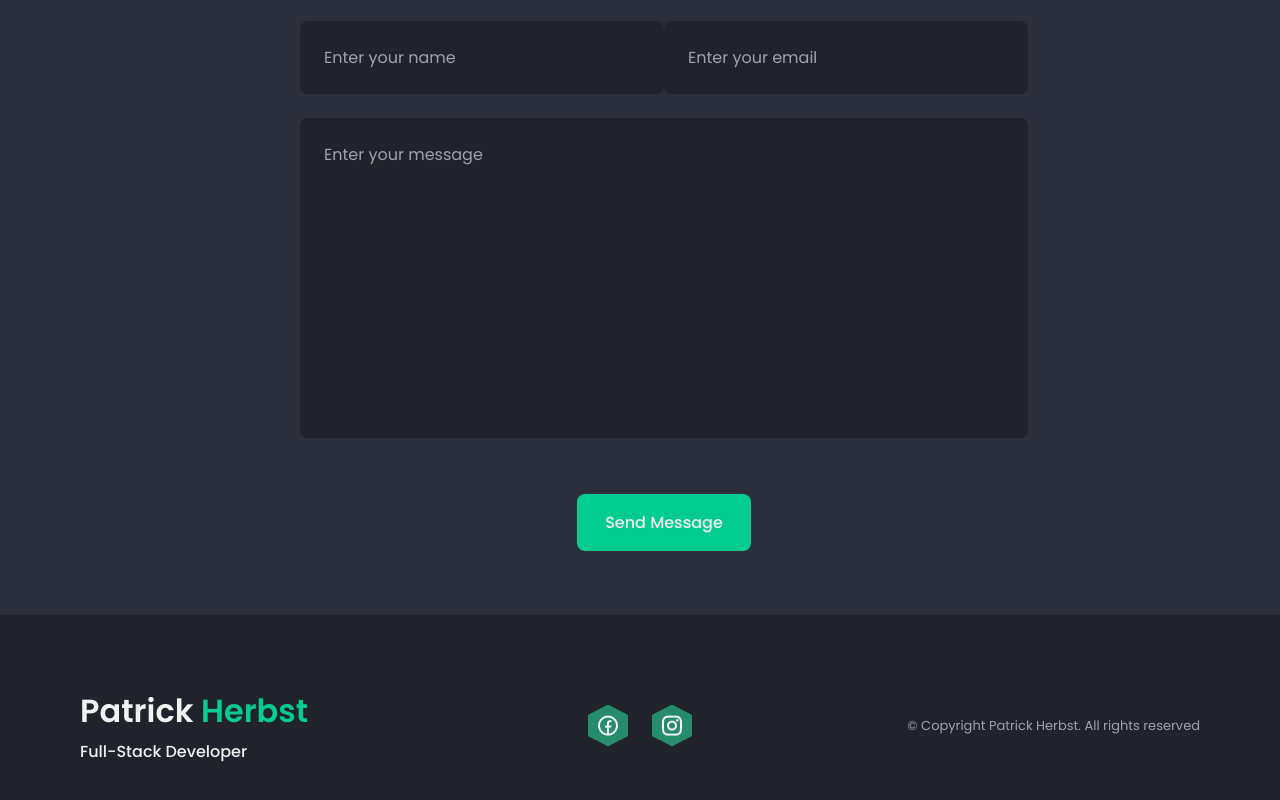
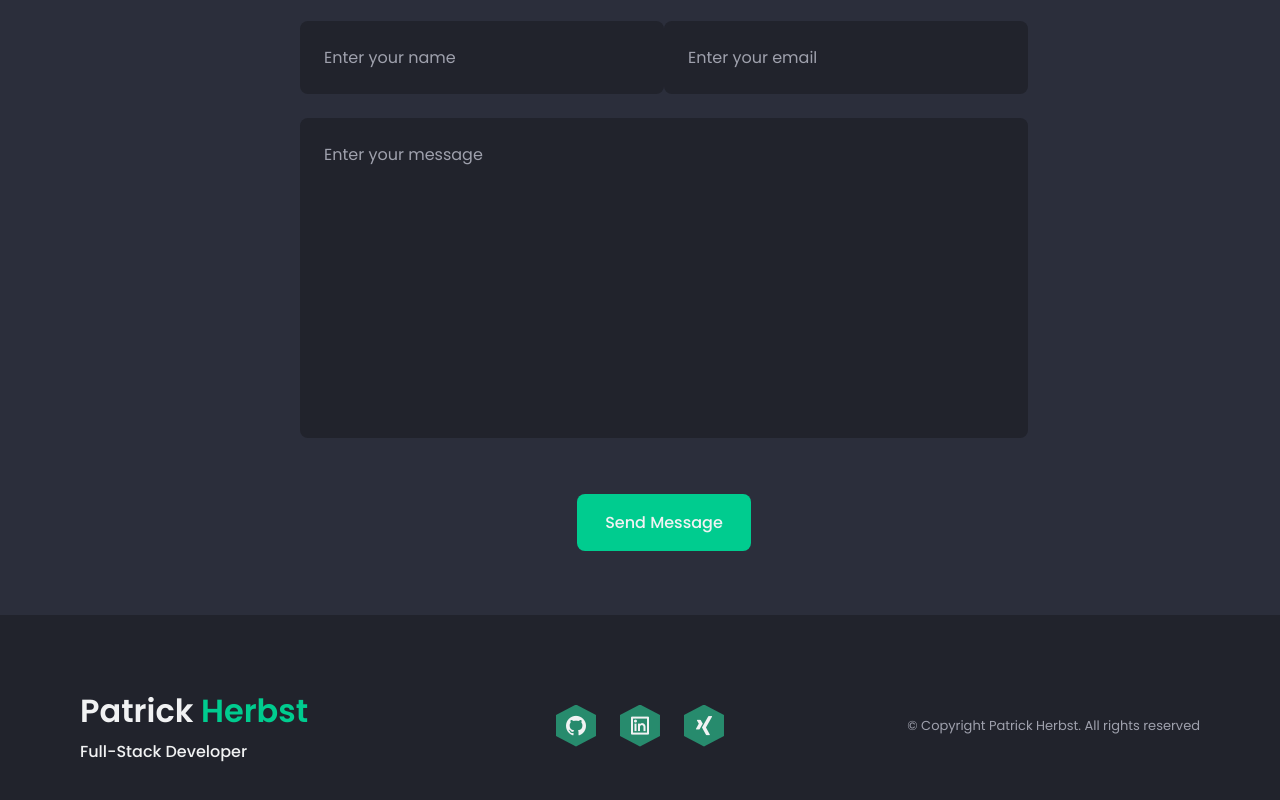
Before and after one commit to PardeyH/patrickherbst-com, a website: page index.html in a window 1280 px wide. Shown: the part 3376-4176 px from the top of the page. Drawn offline with nearby package versions, Linux system fonts and the light colour scheme.

Commit message:
changed footer icons and links

```diff
--- a/index.html
+++ b/index.html
@@ -401,13 +401,16 @@
         </div>
 
         <div class="footer__social">
-            <a href="https://www.facebook.com" target="_blank" class="footer__social-link">
-                <i class="ri-facebook-circle-line"></i>
+            <a href="https://github.com/PardeyH" target="_blank" class="footer__social-link">
+                <i class="ri-github-fill"></i>
+            </a>
+            <a href="https://www.linkedin.com/in/patrick-herbst-17126b264/" target="_blank" class="footer__social-link">
+                <i class="ri-linkedin-box-line"></i>
+            </a>
+            <a href="https://www.xing.com/profile/Patrick_Herbst5" target="_blank" class="footer__social-link">
+                <i class="ri-xing-fill"></i>
             </a>
 
-            <a href="https://www.instagram.com" target="_blank" class="footer__social-link">
-                <i class="ri-instagram-line"></i>
-            </a>
         </div>
 
         <span class="footer__copy">
```
